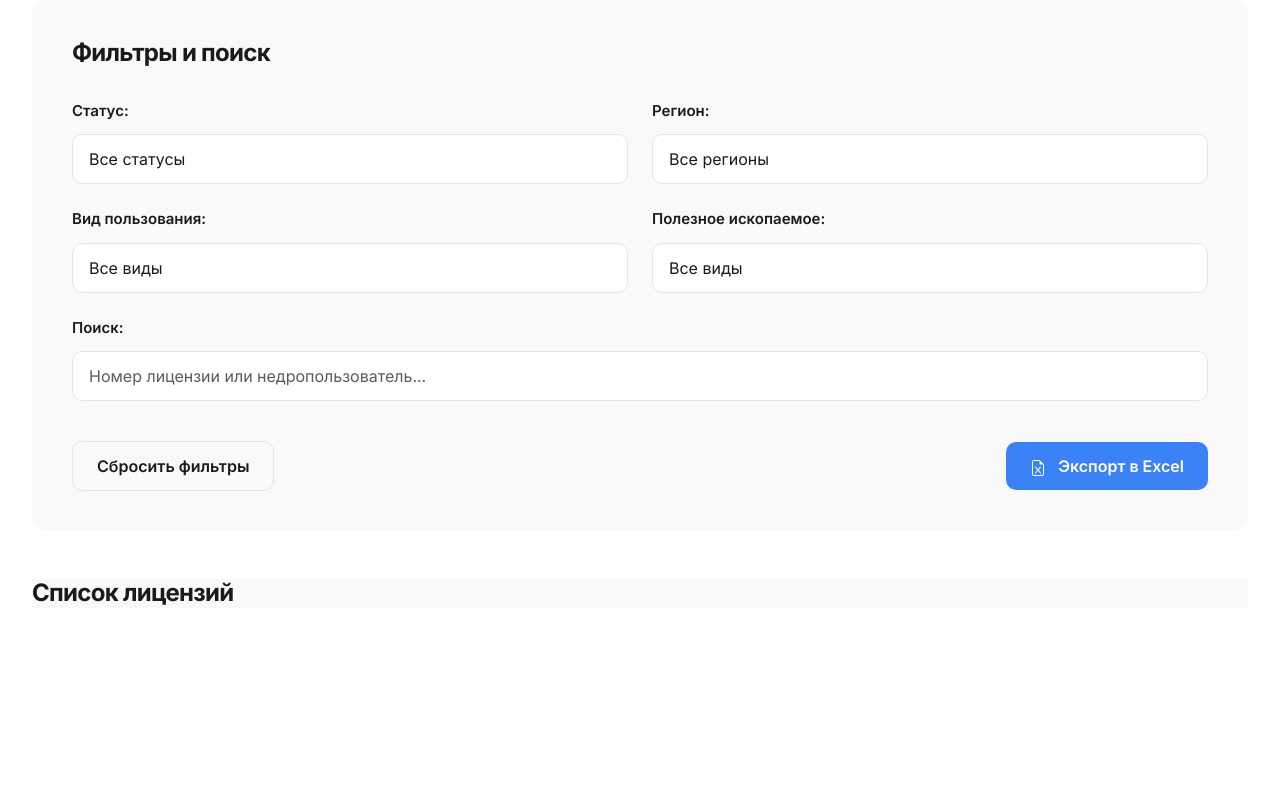
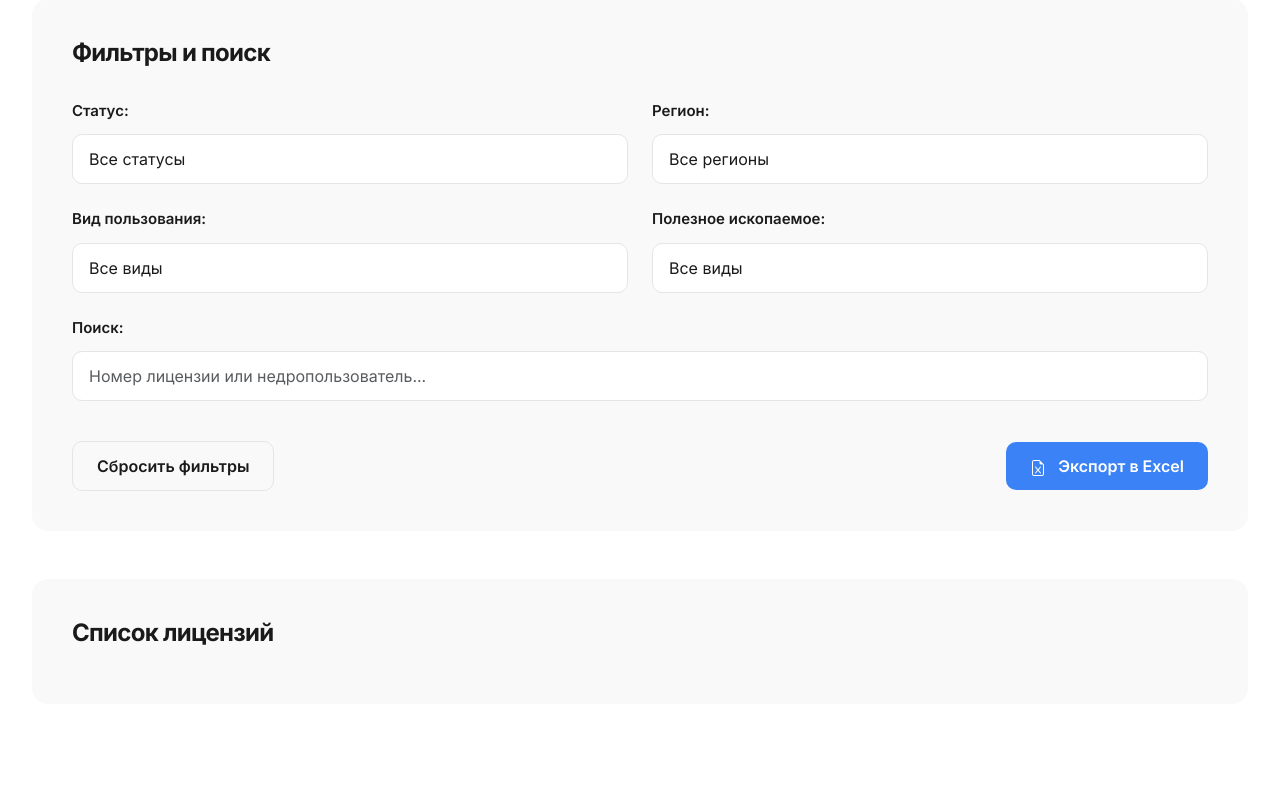
Before and after one commit to Terrmlt/Inside-site-f, a Django app: page / in a window 1280 px wide. Shown: the part 1539-2339 px from the top of the page. Before the commit the page ends 2144 px from the top, so only its background shows below. Run offline with Django 5.2, Linux system fonts and the light colour scheme; parts of the project's set-up code (start-up, migrations or seed data) failed here and were passed over.

Commit message:
Improve the visual styling and layout of the license list section
Update licenses/templates/licenses/map.html to add padding, border-radius, and margin-bottom to the .licenses-list CSS class.

Replit-Commit-Author: Agent
Replit-Commit-Session-Id: b4661f42-3f27-40ce-bc7f-8610cee4c41c
Replit-Commit-Checkpoint-Type: intermediate_checkpoint
Replit-Commit-Event-Id: e058beba-d026-4002-9afb-2423647d96cf
Replit-Commit-Screenshot-Url: https://storage.googleapis.com/screenshot-production-us-central1/a50e56e3-31d6-4128-b84c-3fb1a86563dc/b4661f42-3f27-40ce-bc7f-8610cee4c41c/auVHklW

```diff
--- a/licenses/templates/licenses/map.html
+++ b/licenses/templates/licenses/map.html
@@ -278,7 +278,9 @@
 
     .licenses-list {
         background: var(--bg-section);
-        padding: 0;
+        padding: 2.5rem;
+        border-radius: 16px;
+        margin-bottom: 3rem;
     }
 
     .licenses-list h5 {
```
Also changed, not shown: 1 other file.
